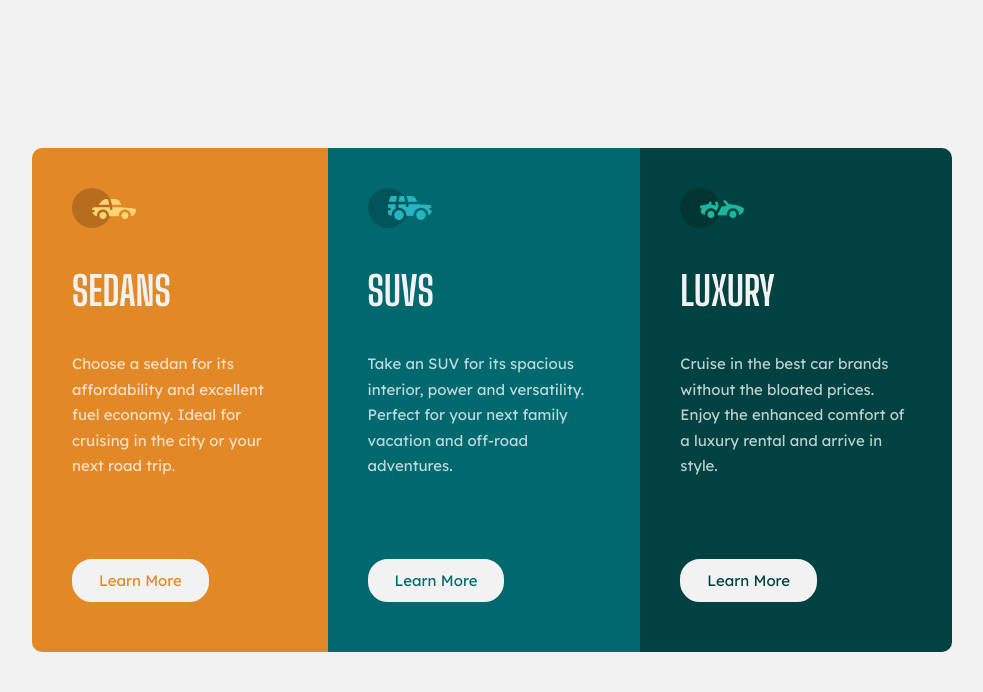
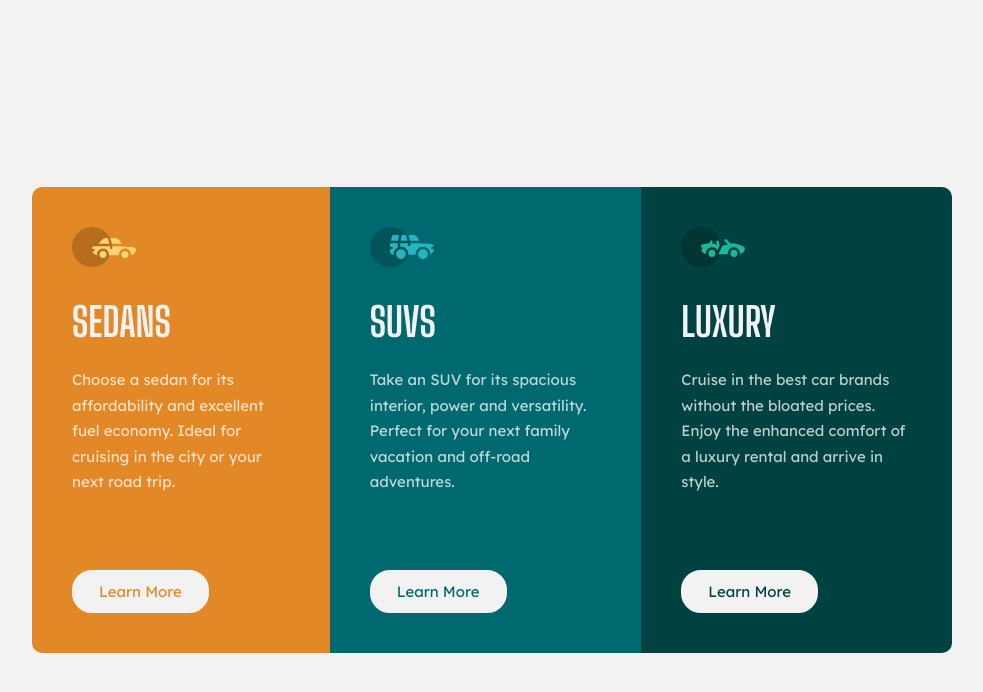
Before and after one commit to chillcodemao/2-three-column-preview-card, a plain HTML site: page index.html in a window 1280 px wide. Shown: the whole page, without its empty margins (148-1131 px from the left). Drawn offline with Linux system fonts and the light colour scheme.

Commit message:
final update

```diff
--- a/css/styles.css
+++ b/css/styles.css
@@ -4,6 +4,7 @@ html {
 
 body {
     min-height: 100vh;
+    display: flex;
     padding: 2rem;
 }
 
@@ -13,20 +14,23 @@ body {
     justify-content: center;
     border-radius: 10px;
     overflow: hidden;
+    max-width: 45rem;
+    margin: auto;
 }
 
-img {
-
-    padding: 4rem 0rem 4rem 4rem;
+.card {
+    display: flex;
+    flex-flow: column nowrap;
+    padding: 4rem;
+    gap: 2.5rem;
 }
 
-h1 {
-
-    padding: 0rem 0rem 4rem 4rem;
+.card img {
+    margin-bottom: 1rem;
+    align-self: flex-start;
 }
 
 p {
-    padding: 0rem 4rem 2.5rem 4rem;
     line-height: 1.7;
 }
 
@@ -34,7 +38,7 @@ button {
     border: 2px solid hsl(0, 0%, 95%);
     border-radius: 20px;
     padding: 1rem 2.5rem;
-    margin: 0rem 0rem 4rem 4rem;
+    align-self: start;
     transition: 150ms ease-in-out;
 }
 
@@ -56,34 +60,23 @@ button {
     cursor: pointer;
 }
 
-.sedans-card {
-    overflow: hidden;
-}
-
-.luxury-card {
-    overflow: hidden;
-}
-
 @media (min-width: 920px) {
 
     body {
-        display: flex;
-        justify-content: center;
-        align-items: center;
-        padding: initial;
+        display: grid;
+        place-items: center;
+
     }
 
     .car-categories-preview {
-        flex-direction: row;
+        display: flex;
+        flex-flow: row nowrap;
         flex: 1 0 auto;
-        max-width: 920px;
+        max-width: 92rem;
+        margin: auto;
     }
 
     p {
-        padding: 0rem 4rem 8rem 4rem;
-    }
-
-    .luxury-card-btn {
         margin-bottom: 5rem;
     }
 
--- a/index.html
+++ b/index.html
@@ -18,21 +18,21 @@
 <body>
 
     <div class="car-categories-preview">
-        <div class="sedans-card">
+        <div class="sedans-card card">
             <img src="img/icon-sedans.svg">
             <h1>SEDANS</h1>
             <p>Choose a sedan for its affordability and excellent fuel economy. Ideal for cruising in the city or your
                 next road trip.</p>
             <button class="sedans-card-btn">Learn More</button>
         </div>
-        <div class="suvs-card">
+        <div class="suvs-card card">
             <img src="img/icon-suvs.svg">
             <h1>SUVS</h1>
             <p>Take an SUV for its spacious interior, power and versatility. Perfect for your next family vacation and
                 off-road adventures.</p>
             <button class="suvs-card-btn">Learn More</button>
         </div>
-        <div class="luxury-card">
+        <div class="luxury-card card">
             <img src="img/icon-luxury.svg">
             <h1>LUXURY</h1>
             <p>Cruise in the best car brands without the bloated prices. Enjoy the enhanced comfort of a luxury rental
```
